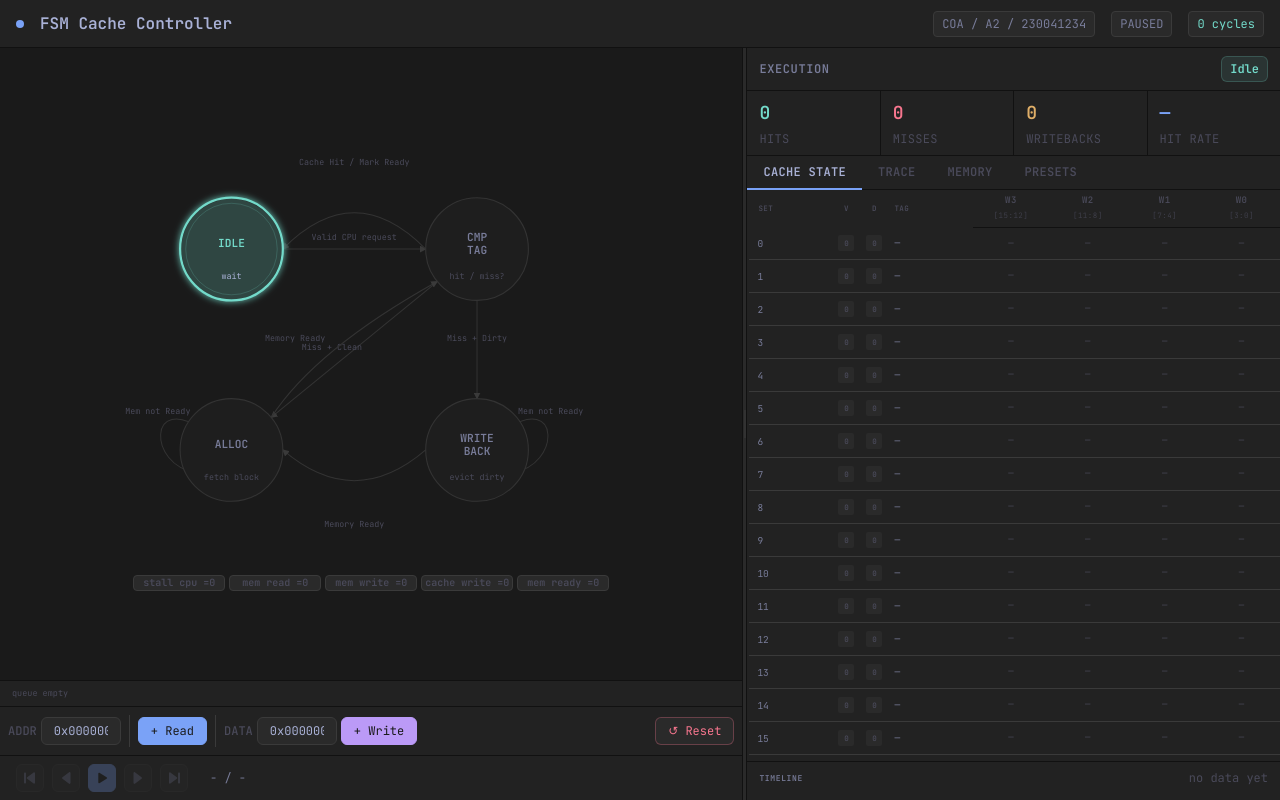
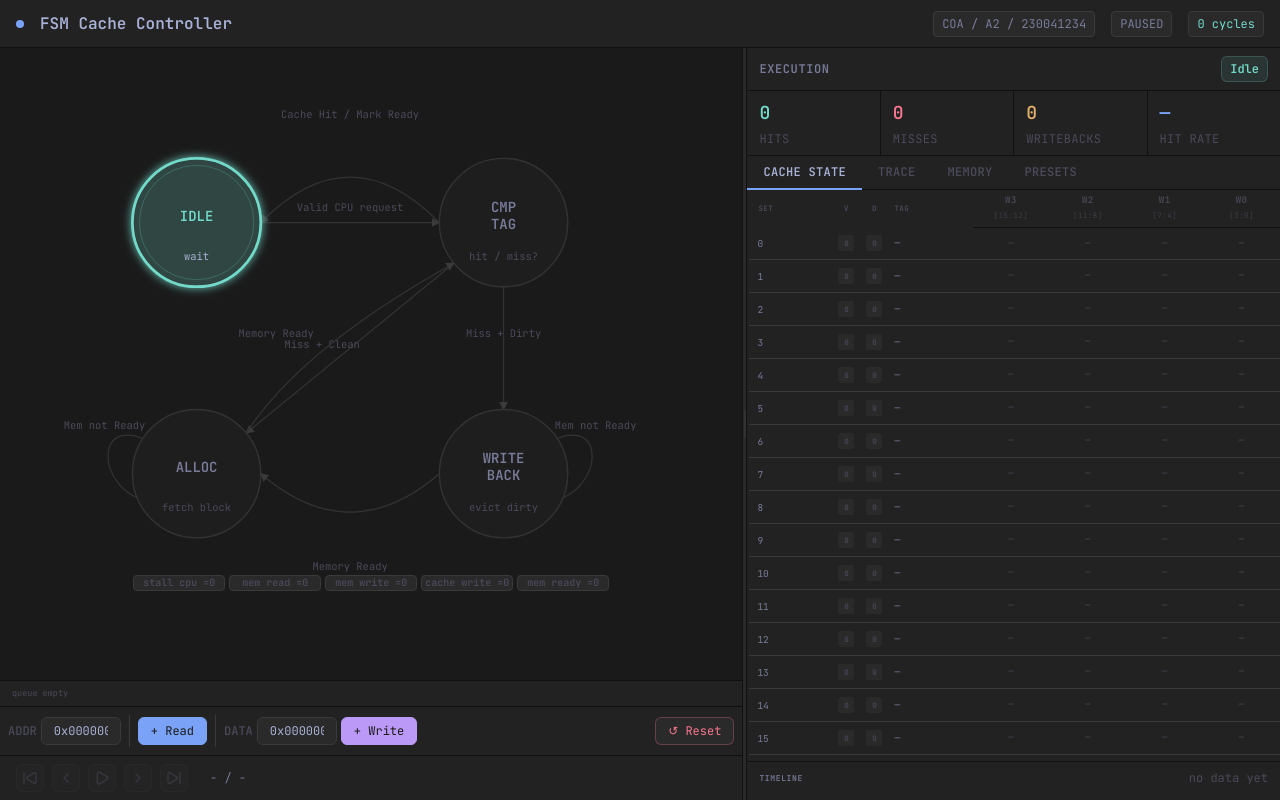
Before and after one commit to notenderdreams/COA-A2, a React (Vite) app: page / in a window 1280 px wide. Built offline with nearby package versions, Linux system fonts and the light colour scheme.

Commit message:
fix: control panel and keyboard support

```diff
--- a/src/App.jsx
+++ b/src/App.jsx
@@ -119,6 +119,17 @@ function App() {
       : `${prev}__${cur}`;
   }, [step, trace]);
 
+  const total = trace.length;
+
+  const seek = useCallback(
+    (idx) => {
+      setRunning(false);
+      setStep(idx);
+      setActiveTab("cache");
+    },
+    [setActiveTab],
+  );
+
   useEffect(() => {
     if (!running) return;
     clearTimeout(runRef.current);
@@ -134,6 +145,43 @@ function App() {
     }, dur + 100);
     return () => clearTimeout(runRef.current);
   }, [running, step, trace.length, curState]);
+
+  useEffect(() => {
+    const onKeyDown = (e) => {
+      const target = e.target;
+      const isTypingTarget =
+        target instanceof HTMLElement &&
+        (target.tagName === "INPUT" ||
+          target.tagName === "TEXTAREA" ||
+          target.tagName === "SELECT" ||
+          target.isContentEditable);
+
+      if (isTypingTarget || e.altKey || e.ctrlKey || e.metaKey) return;
+
+      if (e.code === "Space") {
+        e.preventDefault();
+        if (!running && step < 0 && total > 0) {
+          seek(0);
+        }
+        setRunning((r) => !r);
+        return;
+      }
+
+      if (e.code === "ArrowLeft") {
+        e.preventDefault();
+        seek(Math.max(0, step - 1));
+        return;
+      }
+
+      if (e.code === "ArrowRight") {
+        e.preventDefault();
+        seek(Math.min(total - 1, step + 1));
+      }
+    };
+
+    window.addEventListener("keydown", onKeyDown);
+    return () => window.removeEventListener("keydown", onKeyDown);
+  }, [running, seek, setRunning, step, total]);
 
   function enqueue(type, addr, data) {
     const req = { type, addr, data };
@@ -203,16 +251,9 @@ function App() {
     setMem({});
   }
 
-  function seek(idx) {
-    setRunning(false);
-    setStep(idx);
-    setActiveTab("cache");
-  }
-
   const cur = step >= 0 && step < trace.length ? trace[step] : null;
   const dispCache = cur && cacheSnaps[step] ? cacheSnaps[step] : cache;
   const dispMem = cur && memSnaps[step] ? memSnaps[step] : mem;
-  const total = trace.length;
   const activeReqIdx = cur?.reqIdx ?? -1;
 
   const liveStats = useMemo(() => {
@@ -261,7 +302,7 @@ function App() {
         >
           <div className="flex min-h-0 flex-1 items-center justify-center px-4 pb-2 pt-4">
             <div className="flex w-full max-w-120 flex-col gap-0">
-              <div className="w-full max-w-120">
+              <div className="w-full max-w-120 scale-[1.25] origin-center">
                 <FSMDiagram
                   active={curState}
                   fillPct={fillPct}
--- a/src/components/ControlPanel.jsx
+++ b/src/components/ControlPanel.jsx
@@ -1,5 +1,13 @@
 import { SC } from "../fsm/constants";
 import Button from "./ui/Button";
+import {
+  ChevronLeft,
+  ChevronRight,
+  Pause,
+  Play,
+  SkipBack,
+  SkipForward,
+} from "lucide-react";
 
 function TransportIcon({ children, size = 16, className = "icon" }) {
   return (
@@ -13,57 +21,6 @@ function TransportIcon({ children, size = 16, className = "icon" }) {
     >
       {children}
     </svg>
-  );
-}
-
-function SkipBackIcon(props) {
-  return (
-    <TransportIcon {...props}>
-      <rect x="2" y="2.5" width="2" height="11" rx="0.75" />
-      <path d="M13 3.15v9.7c0 .7-.78 1.12-1.37.72L5.2 8.72a.84.84 0 0 1 0-1.44l6.43-4.85c.6-.4 1.37.02 1.37.72Z" />
-    </TransportIcon>
-  );
-}
-
-function BackIcon(props) {
-  return (
-    <TransportIcon {...props}>
-      <path d="M12.5 2.97v10.06c0 .7-.8 1.11-1.38.7l-6.68-5.03a.88.88 0 0 1 0-1.4l6.68-5.03c.58-.41 1.38 0 1.38.7Z" />
-    </TransportIcon>
-  );
-}
-
-function PlayIcon(props) {
-  return (
-    <TransportIcon {...props}>
-      <path d="M12.62 7.26 5.8 2.96c-.66-.42-1.52.05-1.52.83v8.42c0 .78.86 1.25 1.52.83l6.82-4.3a.88.88 0 0 0 0-1.48Z" />
-    </TransportIcon>
-  );
-}
-
-function PauseIcon(props) {
-  return (
-    <TransportIcon {...props}>
-      <rect x="3.25" y="2.75" width="3.25" height="10.5" rx="0.9" />
-      <rect x="9.5" y="2.75" width="3.25" height="10.5" rx="0.9" />
-    </TransportIcon>
-  );
-}
-
-function ForwardIcon(props) {
-  return (
-    <TransportIcon {...props}>
-      <path d="M3.5 2.97v10.06c0 .7.8 1.11 1.38.7l6.68-5.03a.88.88 0 0 0 0-1.4L4.88 2.27c-.58-.41-1.38 0-1.38.7Z" />
-    </TransportIcon>
-  );
-}
-
-function SkipForwardIcon(props) {
-  return (
-    <TransportIcon {...props}>
-      <path d="M3 3.15v9.7c0 .7.78 1.12 1.37.72L10.8 8.72a.84.84 0 0 0 0-1.44L4.37 2.43C3.78 2.03 3 2.45 3 3.15Z" />
-      <rect x="12" y="2.5" width="2" height="11" rx="0.75" />
-    </TransportIcon>
   );
 }
 
@@ -87,41 +44,50 @@ function ControlPanel({
 
   return (
     <div className="flex shrink-0 items-center gap-2 border-t border-border bg-bg2 px-4 py-2">
-      <Button size="icon" onClick={() => seek(0)} disabled={!total || running}>
-        <SkipBackIcon {...iconProps} />
+      <Button
+        variant="outline"
+        size="icon"
+        onClick={() => seek(0)}
+        disabled={!total || running}
+      >
+        <SkipBack {...iconProps} />
       </Button>
 
       <Button
+        variant="outline"
         size="icon"
         onClick={() => seek(Math.max(0, step - 1))}
         disabled={step <= 0 || running}
       >
-        <BackIcon {...iconProps} />
+        <ChevronLeft {...iconProps} />
       </Button>
 
       <Button
-        variant={running ? "run" : "primary"}
+        variant="outline"
         size="icon"
         onClick={handleToggleRun}
         disabled={!total}
+        className={running ? "border-(--border2) bg-(--bg4) text-(--text)" : ""}
       >
-        {running ? <PauseIcon {...iconProps} /> : <PlayIcon {...iconProps} />}
+        {running ? <Pause {...iconProps} /> : <Play {...iconProps} />}
       </Button>
 
       <Button
+        variant="outline"
         size="icon"
         onClick={() => seek(Math.min(total - 1, step + 1))}
         disabled={step >= total - 1 || running}
       >
-        <ForwardIcon {...iconProps} />
+        <ChevronRight {...iconProps} />
       </Button>
 
       <Button
+        variant="outline"
         size="icon"
         onClick={() => seek(total - 1)}
         disabled={!total || running}
       >
-        <SkipForwardIcon {...iconProps} />
+        <SkipForward {...iconProps} />
       </Button>
 
       <div className="min-w-16 text-center text-xs text-text2">
@@ -131,8 +97,8 @@ function ControlPanel({
 
       {cur && (
         <div
-          className="ml-1 max-w-56 overflow-hidden text-ellipsis whitespace-nowrap text-xs font-mono"
-          style={{ color: SC[curState]?.col }}
+          className="ml-1 flex-1 min-w-0 text-right text-xs font-mono leading-tight"
+          style={{ color: SC[curState]?.col, whiteSpace: "pre-wrap" }}
         >
           {cur.note}
         </div>
--- a/src/components/Timeline.jsx
+++ b/src/components/Timeline.jsx
@@ -1,4 +1,4 @@
-import React, { useRef, useCallback, useState, useEffect, memo } from "react";
+import React, { useRef, useState, useEffect, memo } from "react";
 import { TLC, SIGC } from "../fsm/constants";
 
 const TimelineRow = memo(function TimelineRow({
@@ -7,10 +7,8 @@ const TimelineRow = memo(function TimelineRow({
   cf,
   isState,
   total,
-  trackRef,
   phPct,
   onSeek,
-  startDrag,
 }) {
   return (
     <div className="mb-1 flex h-5 items-center">
@@ -19,7 +17,6 @@ const TimelineRow = memo(function TimelineRow({
       </div>
       <div
         className="relative h-full flex-1 cursor-pointer overflow-hidden rounded-sm border border-border bg-bg3"
-        ref={isState ? trackRef : null}
         onClick={(e) => {
           const r = e.currentTarget.getBoundingClientRect();
           onSeek(
@@ -59,10 +56,8 @@ const TimelineRow = memo(function TimelineRow({
         })}
         {isState && (
           <div
-            className="absolute top-0 z-10 flex h-full w-3.5 cursor-grab items-center justify-center"
+            className="pointer-events-none absolute top-0 z-10 flex h-full w-3.5 items-center justify-center"
             style={{ left: `calc(${phPct}% - 7px)` }}
-            onMouseDown={startDrag}
-            onTouchStart={startDrag}
           >
             <div className="h-full w-[1.5px] bg-white/85" />
           </div>
@@ -110,40 +105,6 @@ export const Timeline = memo(function Timeline({
 }) {
   const total = trace.length;
   const ph = usePlayPos(step, total, running, stateDur);
-  const trackRef = useRef(null);
-  const dragging = useRef(false);
-
-  const startDrag = useCallback(
-    (e) => {
-      e.preventDefault();
-      dragging.current = true;
-      const move = (ev) => {
-        if (!dragging.current || !trackRef.current) return;
-        const r = trackRef.current.getBoundingClientRect();
-        const cx = ev.touches ? ev.touches[0].clientX : ev.clientX;
-        onSeek(
-          Math.min(
-            total - 1,
-            Math.floor(
-              Math.max(0, Math.min(1, (cx - r.left) / r.width)) * total,
-            ),
-          ),
-        );
-      };
-      const up = () => {
-        dragging.current = false;
-        window.removeEventListener("mousemove", move);
-        window.removeEventListener("mouseup", up);
-        window.removeEventListener("touchmove", move);
-        window.removeEventListener("touchend", up);
-      };
-      window.addEventListener("mousemove", move);
-      window.addEventListener("mouseup", up);
-      window.addEventListener("touchmove", move, { passive: false });
-      window.addEventListener("touchend", up);
-    },
-    [total, onSeek],
-  );
 
   if (!total) {
     return (
@@ -210,10 +171,8 @@ export const Timeline = memo(function Timeline({
           cf={(v) => TLC[v]}
           isState={true}
           total={total}
-          trackRef={trackRef}
           phPct={phPct}
           onSeek={onSeek}
-          startDrag={startDrag}
         />
         <div className="my-1 ml-24 h-px bg-border" />
         {["stall_cpu", "mem_read", "mem_write", "cache_write", "mem_ready"]
@@ -228,10 +187,8 @@ export const Timeline = memo(function Timeline({
                 cf={(v) => (v ? SIGC[sig] : null)}
                 isState={false}
                 total={total}
-                trackRef={null}
                 phPct={phPct}
                 onSeek={onSeek}
-                startDrag={startDrag}
               />
             );
           })
```
